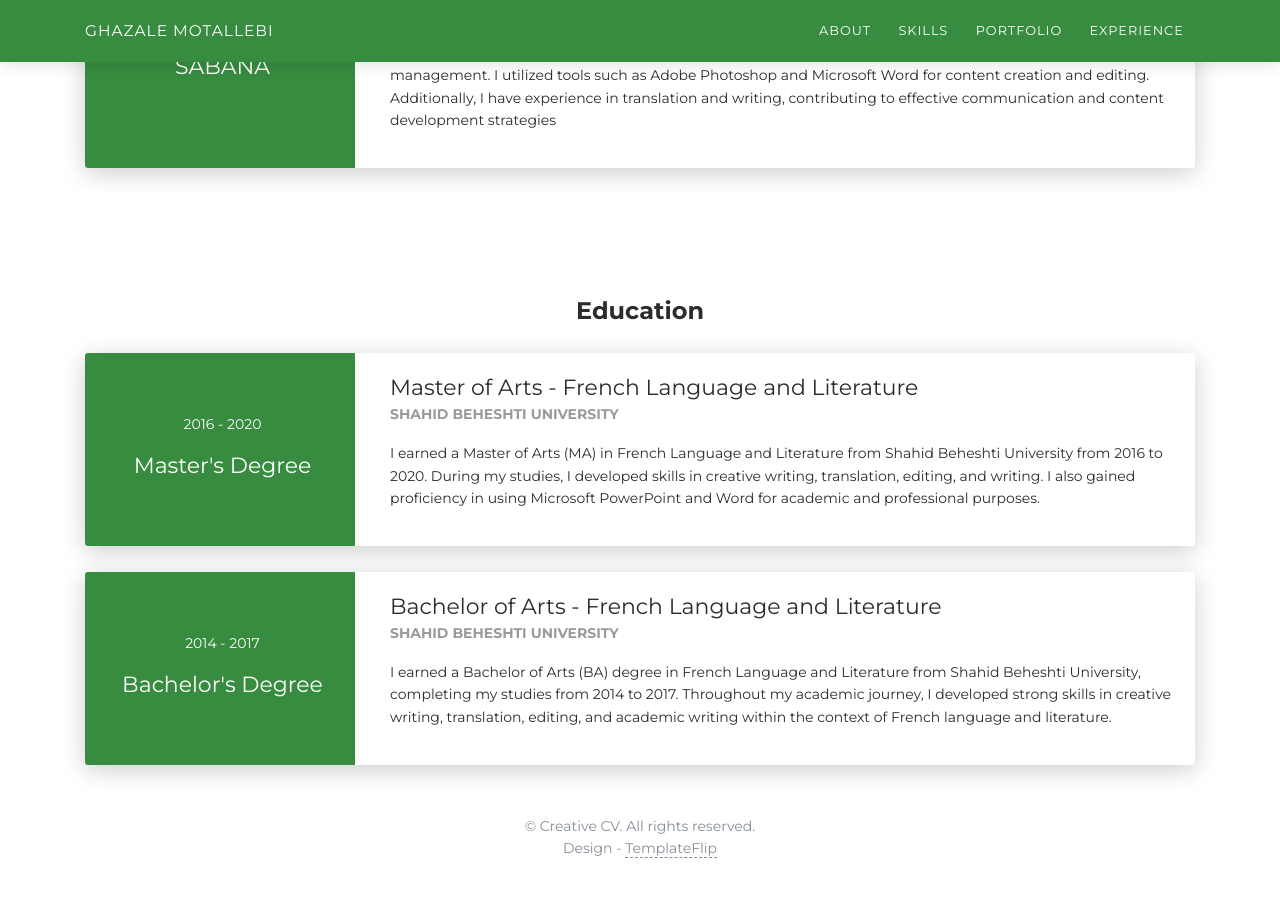
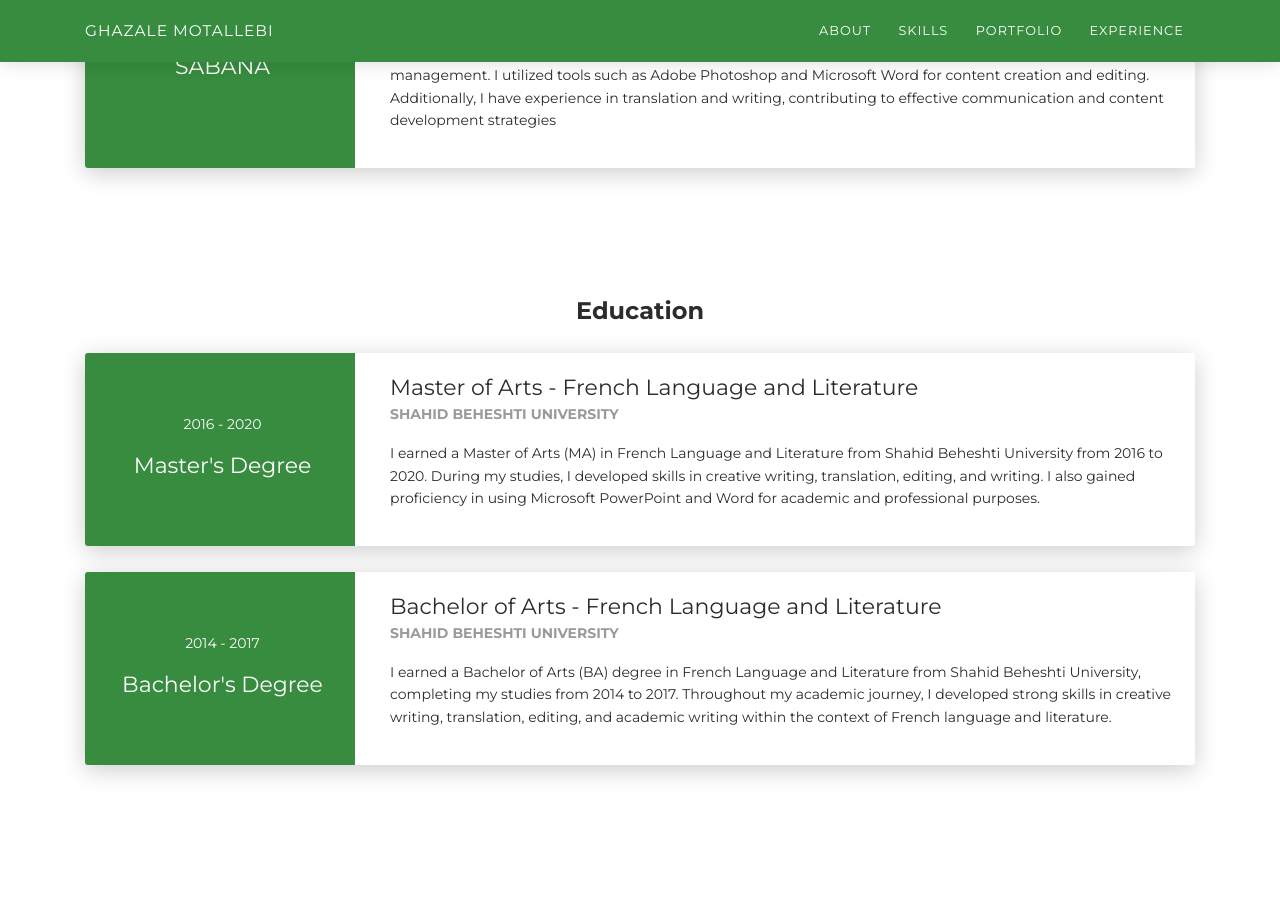
Before and after one commit to ghazalemotallebi/ghazalemotallebi.github.io, a Jekyll site: the page built from README.md, in a window 1280 px wide and 900 px high, scrolled down 3713 px. Shown: the top 897 px of the window. Built offline with Jekyll 4.4.1, drawn with Linux system fonts in a browser that asks for light colours; nearby versions of some CDN libraries; our own code applies the rules of GitHub Pages for plain Markdown files; after the commit the page ends 4552 px from its top, so only the background shows below that.

Commit message:
Update default.html

```diff
--- a/_layouts/default.html
+++ b/_layouts/default.html
@@ -358,9 +358,7 @@
     <footer class="footer">
 
 
-      <div class="text-center text-muted">
-        <p>&copy; Creative CV. All rights reserved.<br>Design - <a class="credit" href="https://templateflip.com" target="_blank">TemplateFlip</a></p>
-      </div>
+
     </footer>
     <script src="js/core/jquery.3.2.1.min.js?ver=1.1.0"></script>
     <script src="js/core/popper.min.js?ver=1.1.0"></script>
```
